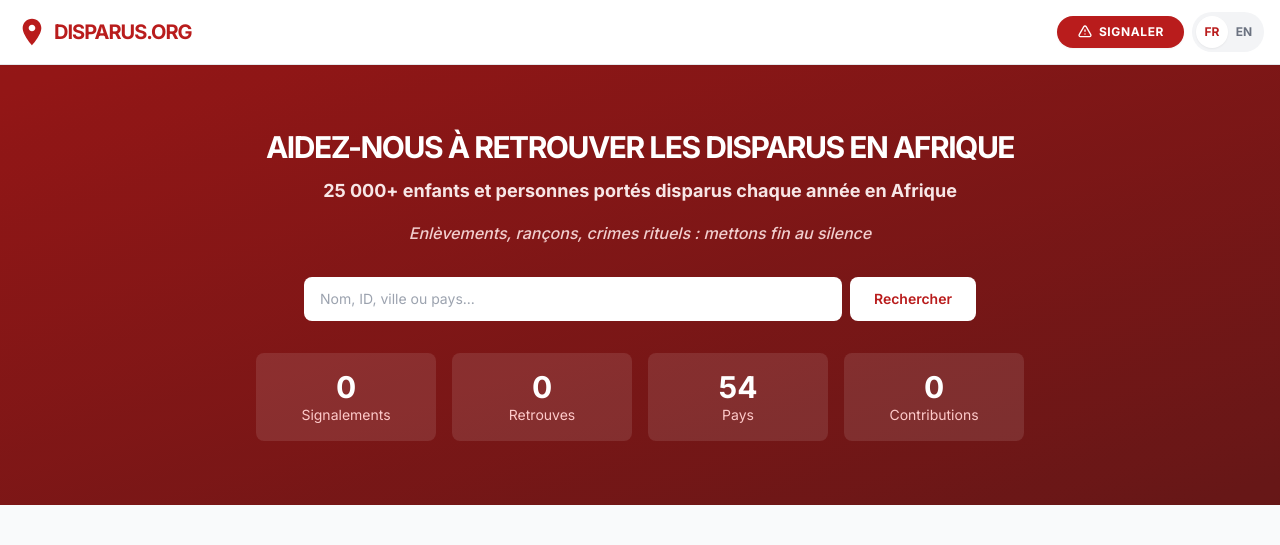
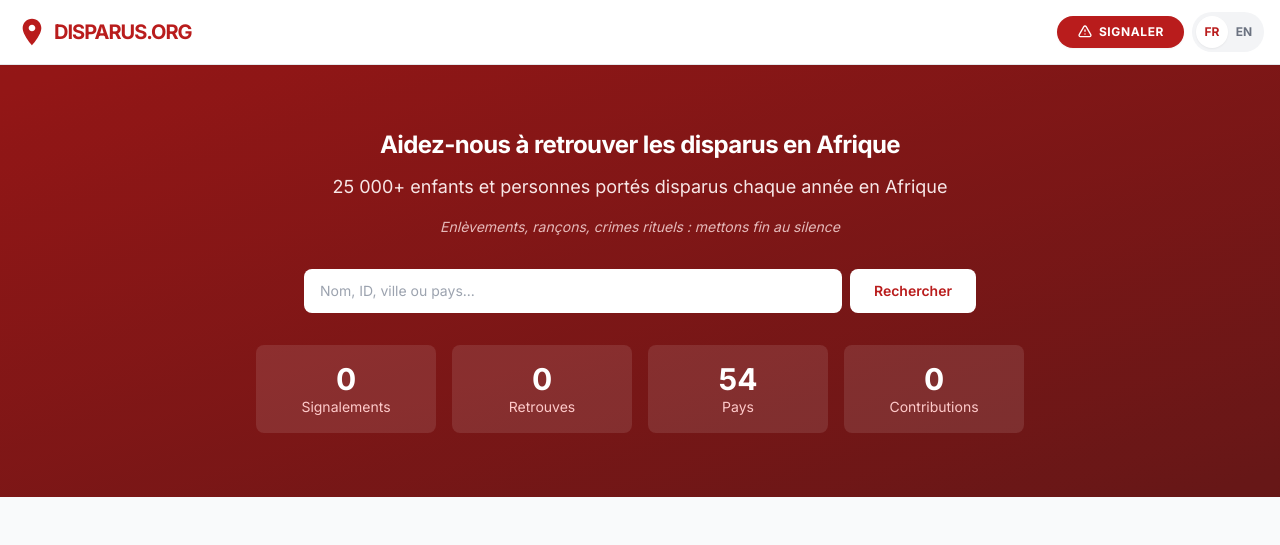
Before and after one commit to moa-digitalagency/DisparusOrg, a Flask app: page / in a window 1280 px wide. Shown: the top 545 px of the page. Run offline with Flask 3, Linux system fonts and the light colour scheme; data that the repository does not hold is empty; some libraries are stand-ins or nearby versions.

Commit message:
Adjust hero section text size and casing for better readability
Update hero section title to use lowercase and reduce font size from text-2xl to text-xl. Modify paragraph font weights and sizes for improved visual hierarchy and a more compact appearance.

Replit-Commit-Author: Agent
Replit-Commit-Session-Id: 7e3ac617-a53f-47e9-b89c-b81520e75bd1
Replit-Commit-Checkpoint-Type: intermediate_checkpoint
Replit-Commit-Event-Id: 8100ebbb-3a1c-498f-aee7-86737b99e280
Replit-Commit-Screenshot-Url: https://storage.googleapis.com/screenshot-production-us-central1/8d7a2d25-8743-4958-8064-512e4774d594/7e3ac617-a53f-47e9-b89c-b81520e75bd1/hVpWmdi
Replit-Helium-Checkpoint-Created: true

```diff
--- a/templates/index.html
+++ b/templates/index.html
@@ -7,21 +7,21 @@
     <div class="absolute inset-0 bg-black/20"></div>
     <div class="max-w-7xl mx-auto px-4 relative z-10">
         <div class="text-center max-w-3xl mx-auto">
-            <h1 class="text-2xl md:text-3xl font-black mb-3 tracking-tighter leading-tight uppercase" data-testid="text-hero-title">
+            <h1 class="text-xl md:text-2xl font-black mb-3 tracking-tight leading-tight" data-testid="text-hero-title">
                 {% if get_locale() == 'fr' %}
-                    AIDEZ-NOUS À RETROUVER LES DISPARUS EN AFRIQUE
+                    Aidez-nous à retrouver les disparus en Afrique
                 {% else %}
-                    HELP US FIND THE MISSING IN AFRICA
+                    Help us find the missing in Africa
                 {% endif %}
             </h1>
-            <p class="text-base md:text-lg text-red-50 mb-4 font-bold opacity-95">
+            <p class="text-base md:text-lg text-red-50 mb-4 font-normal opacity-95">
                 {% if get_locale() == 'fr' %}
                     25 000+ enfants et personnes portés disparus chaque année en Afrique
                 {% else %}
                     25,000+ children and people reported missing every year in Africa
                 {% endif %}
             </p>
-            <p class="text-sm md:text-base text-red-100 mb-8 font-medium italic opacity-90">
+            <p class="text-xs md:text-sm text-red-100 mb-8 font-light italic opacity-80">
                 {% if get_locale() == 'fr' %}
                     Enlèvements, rançons, crimes rituels : mettons fin au silence
                 {% else %}
```
